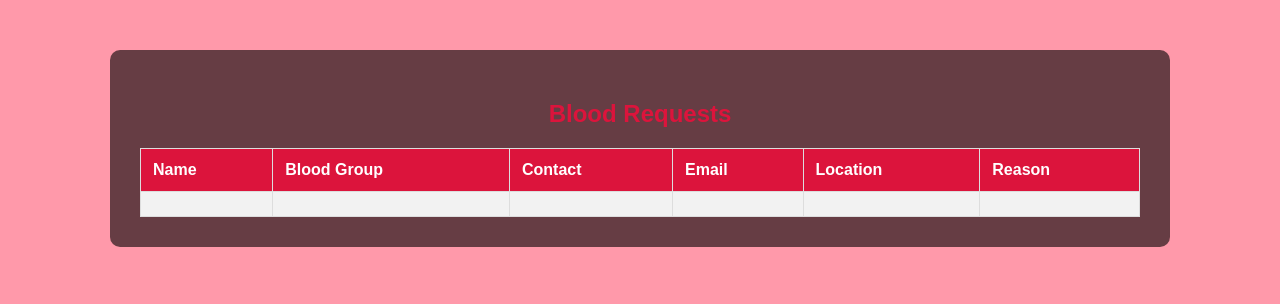
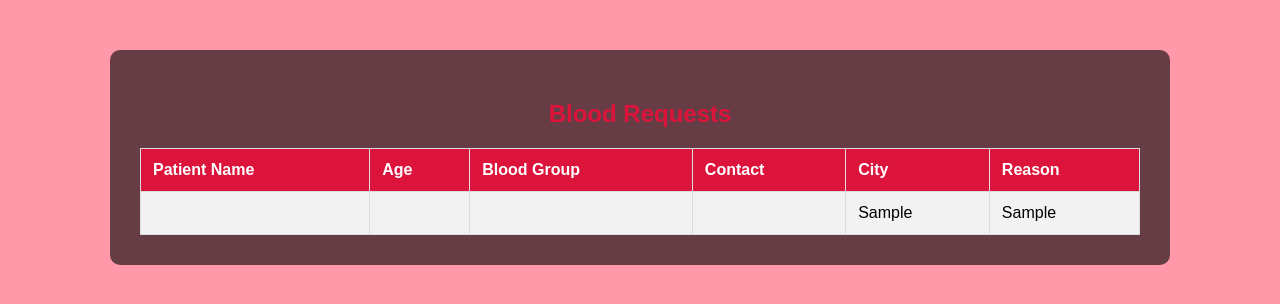
Before and after one commit to Udaykumar1677/BloodConnect, a Flask app: page /view_requests in a window 1280 px wide. Shown: the top 304 px of the page. Run offline with Flask 3, Linux system fonts and the light colour scheme; tables that the repository leaves empty hold one stand-in row (values such as "Sample post"); lists and menus that the app fills with data are empty.

Commit message:
Fix: Correct blood request data rendering in view_requests.html

```diff
--- a/templates/view_requests.html
+++ b/templates/view_requests.html
@@ -57,21 +57,21 @@
         <h2>Blood Requests</h2>
         <table>
             <tr>
-                <th>Name</th>
+                <th>Patient Name</th>
+                <th>Age</th>
                 <th>Blood Group</th>
                 <th>Contact</th>
-                <th>Email</th>
-                <th>Location</th>
+                <th>City</th>
                 <th>Reason</th>
             </tr>
             {% for req in requests %}
             <tr>
-                <td>{{ req[1] }}</td>
-                <td>{{ req[2] }}</td>
-                <td>{{ req[3] }}</td>
-                <td>{{ req[4] }}</td>
-                <td>{{ req[5] }}</td>
-                <td>{{ req[6] }}</td>
+                <td>{{ req['patient_name'] }}</td>
+                <td>{{ req['age'] }}</td>
+                <td>{{ req['blood_group'] }}</td>
+                <td>{{ req['contact'] }}</td>
+                <td>{{ req['city'] }}</td>
+                <td>{{ req['reason'] }}</td>
             </tr>
             {% endfor %}
         </table>
```
